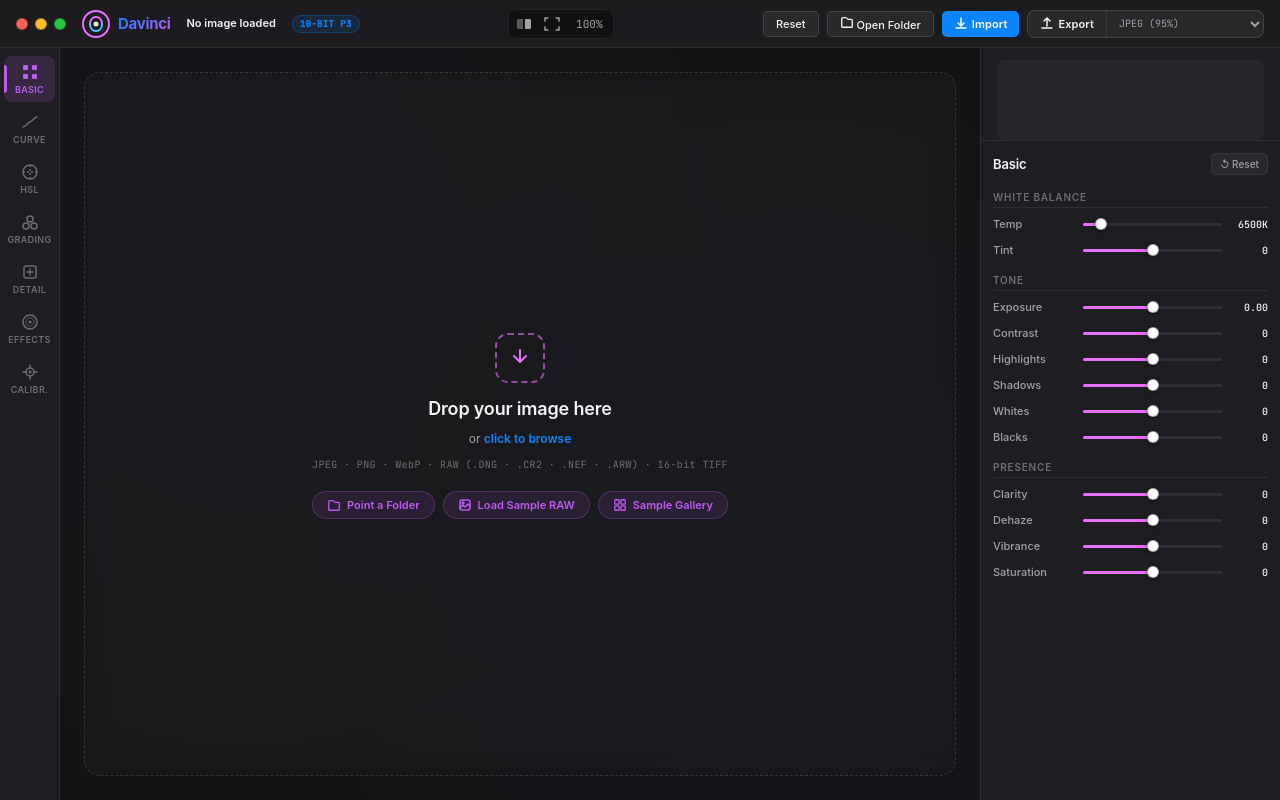
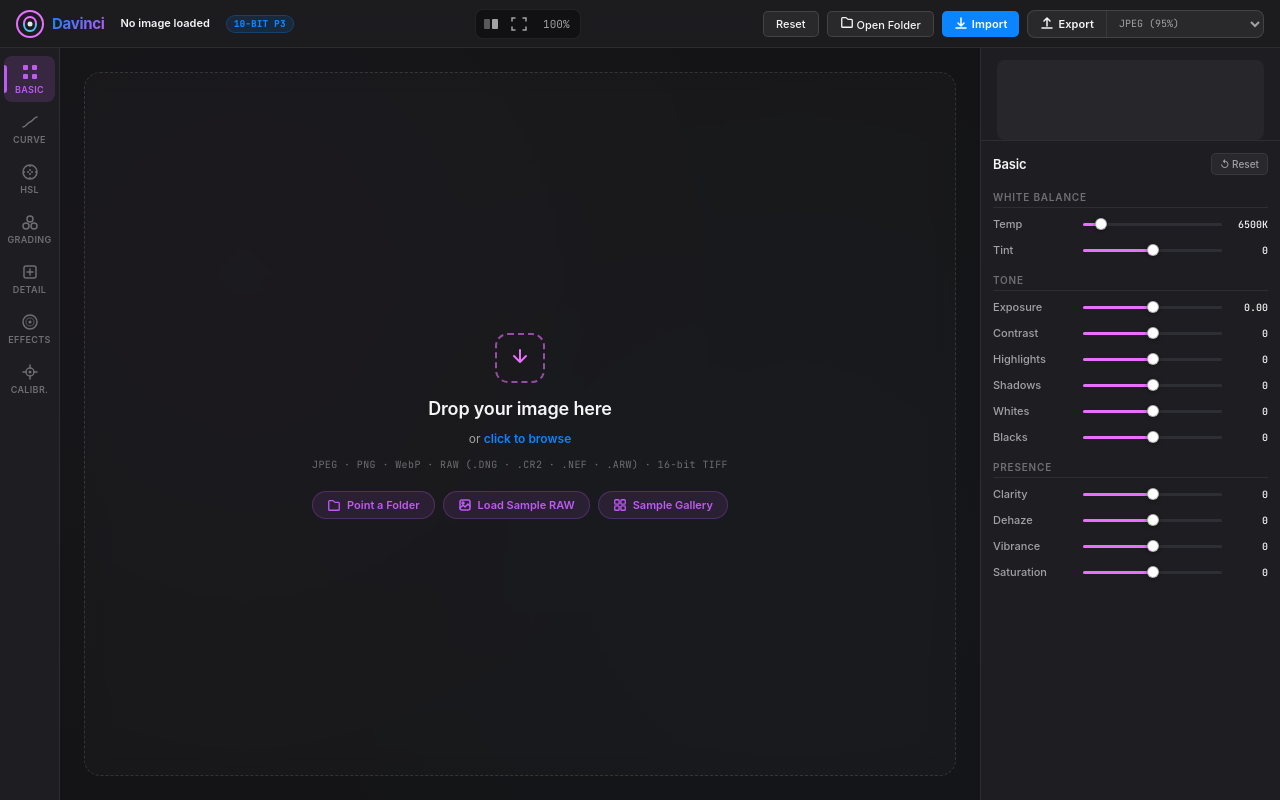
Before and after one commit to NipunaC95/photo-room, a website built with Vite: page index.html in a window 1280 px wide. Built offline with nearby package versions, Linux system fonts and the light colour scheme.

Commit message:
refactor: remove macOS window controls from header

```diff
--- a/index.html
+++ b/index.html
@@ -16,12 +16,8 @@
       <!-- Header -->
       <header class="app-header" id="app-header">
         <div class="header-left">
-          <div class="mac-window-controls">
-            <span class="mac-dot close"></span>
-            <span class="mac-dot minimize"></span>
-            <span class="mac-dot zoom"></span>
-          </div>
           <div class="logo">
+
 
             <svg width="28" height="28" viewBox="0 0 28 28" fill="none">
               <circle cx="14" cy="14" r="13" stroke="url(#logoGrad)" stroke-width="2"/>
--- a/src/styles/_layout.scss
+++ b/src/styles/_layout.scss
@@ -37,23 +37,6 @@
   min-width: 220px;
 }
 
-// macOS Traffic Lights
-.mac-window-controls {
-  display: flex;
-  align-items: center;
-  gap: 7px;
-
-  .mac-dot {
-    width: 12px;
-    height: 12px;
-    border-radius: 50%;
-    display: inline-block;
-
-    &.close { background: #ff5f56; border: 0.5px solid rgba(0,0,0,0.25); }
-    &.minimize { background: #ffbd2e; border: 0.5px solid rgba(0,0,0,0.25); }
-    &.zoom { background: #27c93f; border: 0.5px solid rgba(0,0,0,0.25); }
-  }
-}
 
 .header-center {
   flex: 1;
```
